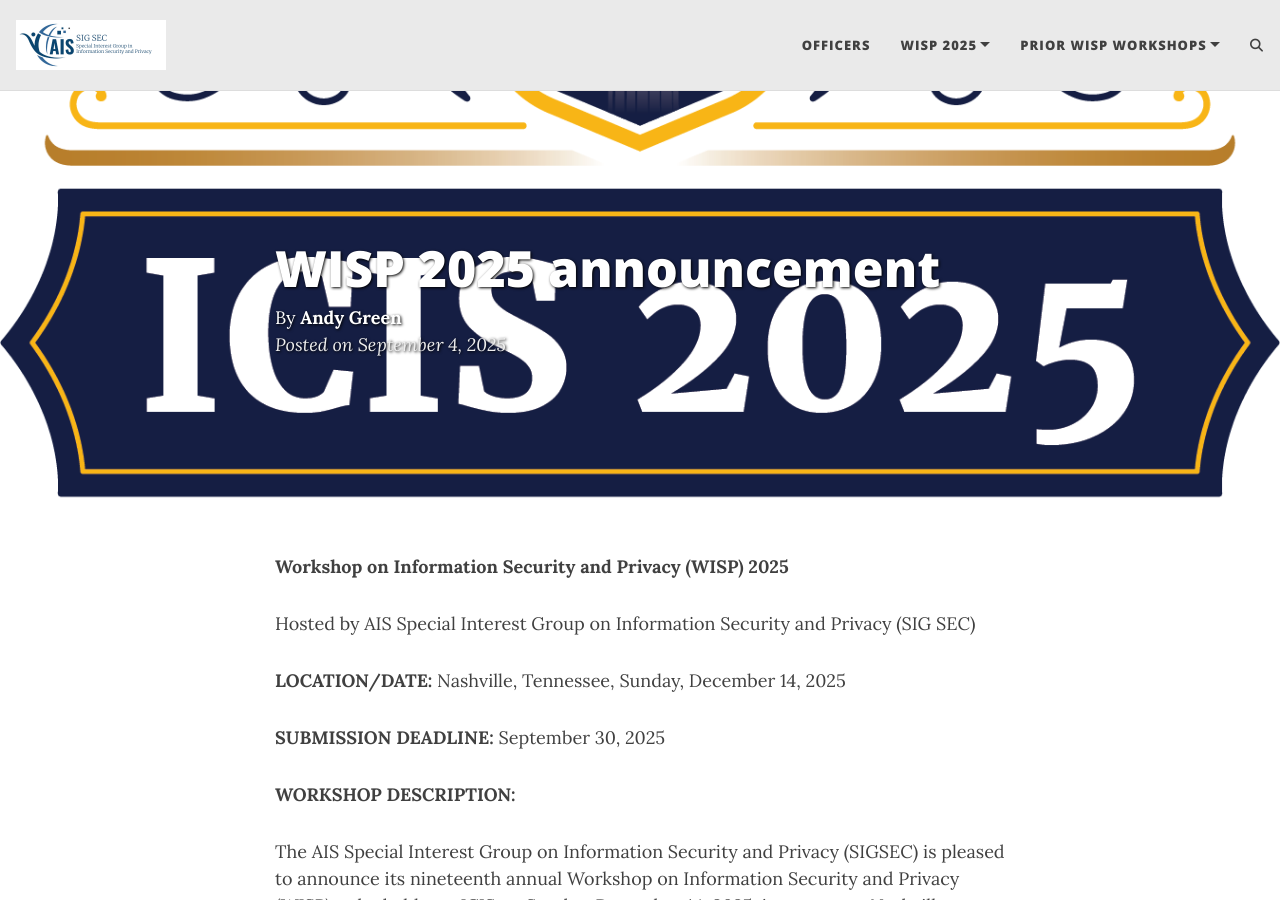
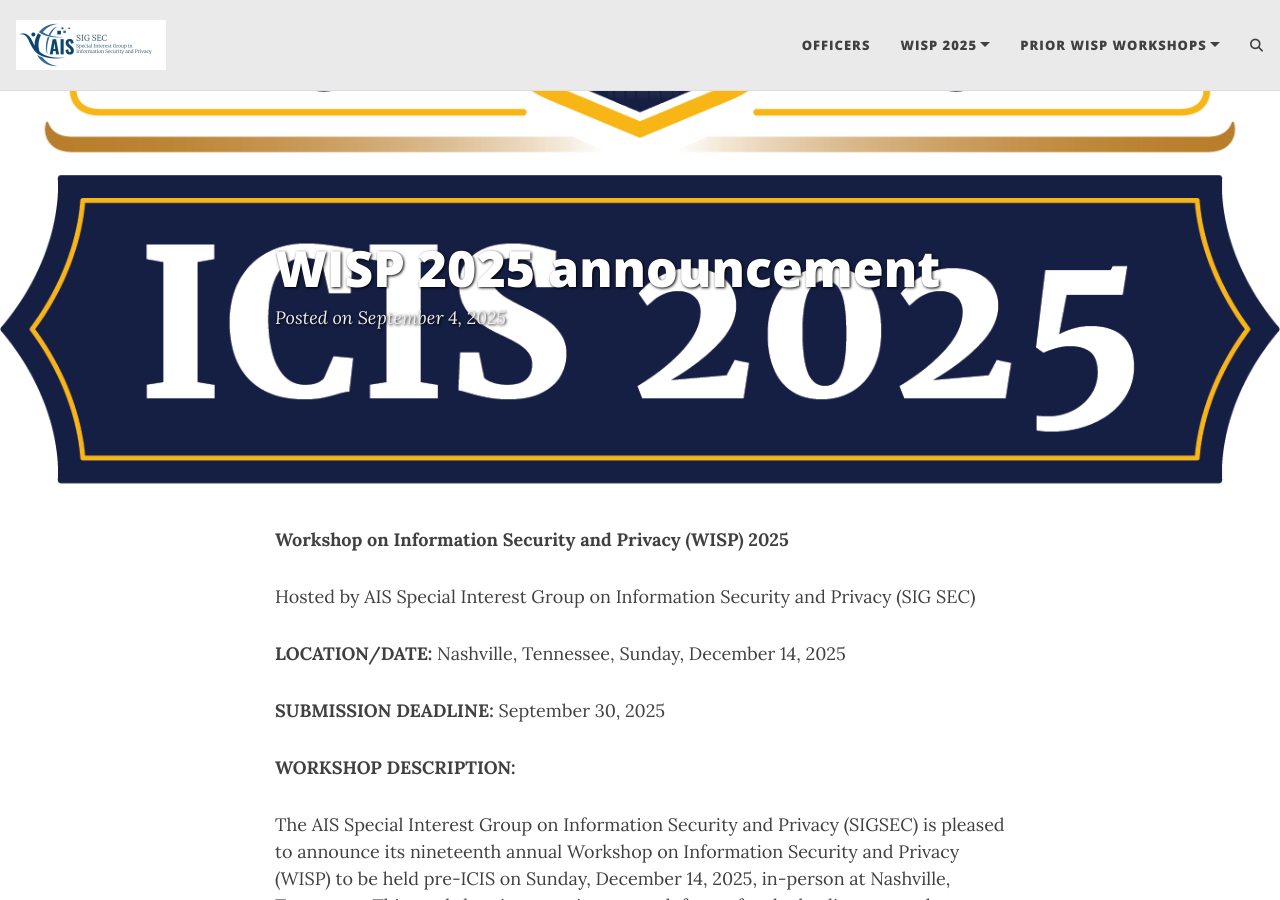
Before and after one commit to ais-sigsec/ais-sigsec.github.io, a Jekyll site: the page built from _posts/2025-09-04-wisp-2025.md, in a window 1280 px wide and 900 px high. Built offline with Jekyll 4.4.1, drawn with Linux system fonts in a browser that asks for light colours; comment, search, counter and statistics services are not loaded.

Commit message:
remove author name from blog post

```diff
--- a/_posts/2025-09-04-wisp-2025.md
+++ b/_posts/2025-09-04-wisp-2025.md
@@ -2,7 +2,6 @@
 layout: post
 title: WISP 2025 announcement
 cover-img: /assets/img/icis-2025-logo.png
-author: Andy Green
 ---
 
 **Workshop on Information Security and Privacy (WISP) 2025**
```
